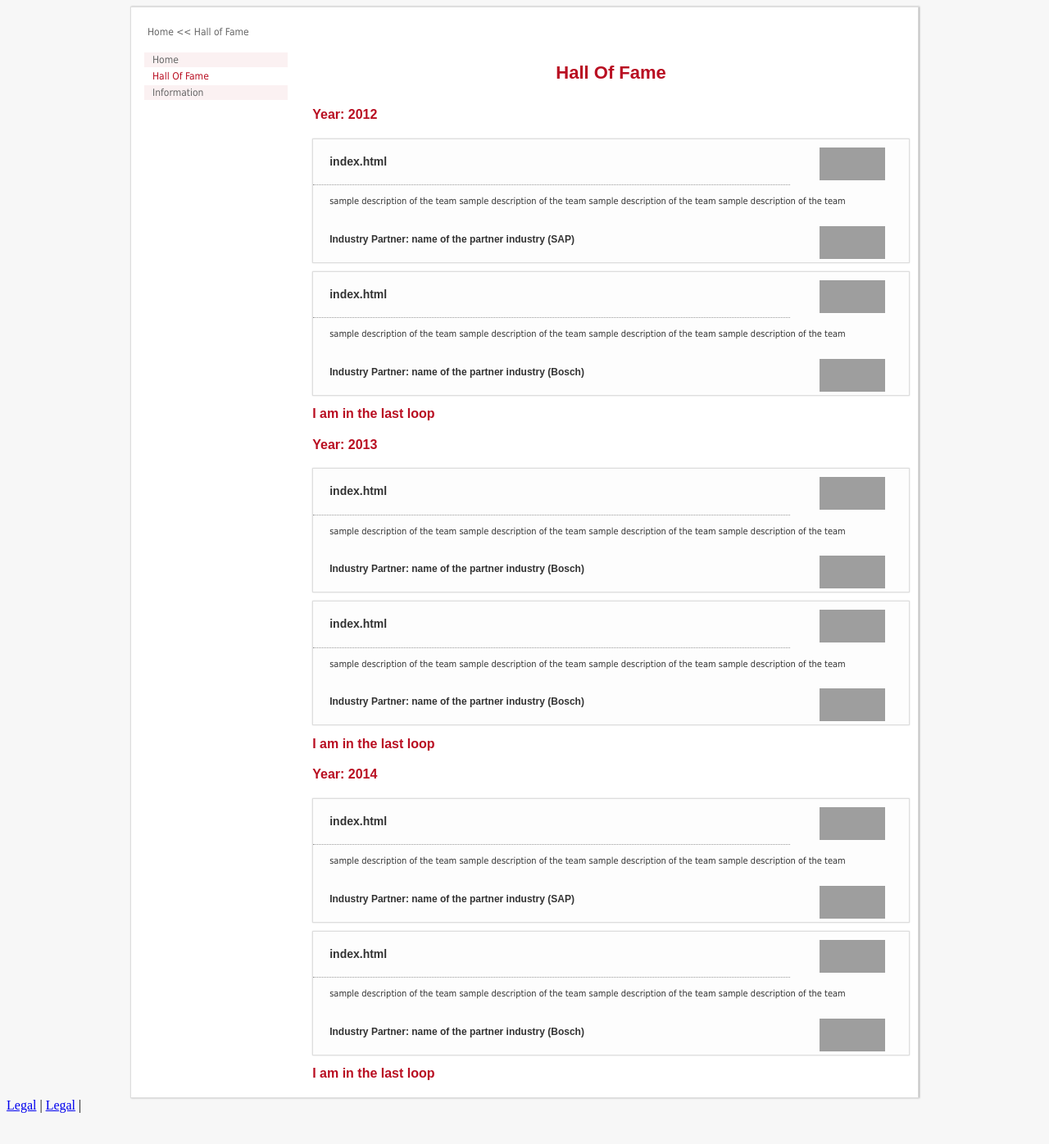
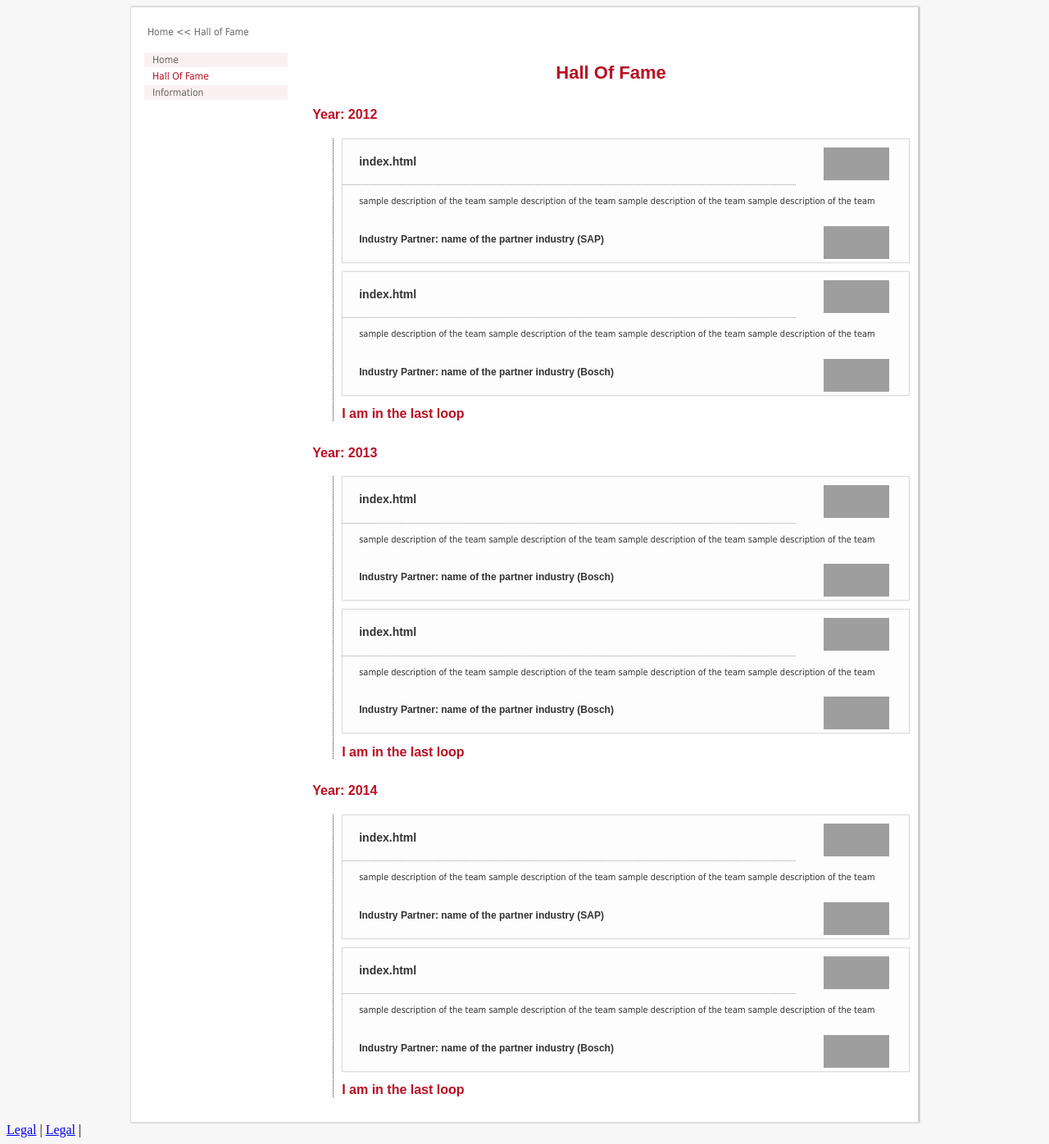
Before and after one commit to ankit09goyal/ankit09goyal.github.io, a Jekyll site: the page built from hof.html, in a window 1280 px wide. Shown: the whole page at 82% size. Built offline with Jekyll 4.4.1, drawn with Linux system fonts in a browser that asks for light colours; before the commit the page ends 1366 px from its top, so only the background shows below that; grey boxes are pictures that could not be loaded.

Commit message:
Update halloffame.html

```diff
--- a/_layouts/halloffame.html
+++ b/_layouts/halloffame.html
@@ -36,7 +36,7 @@ layout: home
                <div class="year">
                   <h2>Year: {{ page.year }}</h2>
                   <!-- div added only to add dotted line -->
-                  <div class"dottedLineDiv">
+                  <div class="dottedLineDiv">
               {% endif %}
 
                 <!-- single team contatiner starts -->
@@ -87,12 +87,11 @@ layout: home
           {% endif %}
         {% endif %}
       {% endfor %}
-                <h2>I am in the last loop</h2>
-                </div>
-                <!--div dotted line ends-->
-                </div>
-             <!-- div year ends -->
-
+    <h2>I am in the last loop</h2>
+    </div>
+    <!--div dotted line ends-->
+    </div>
+    <!-- div year ends -->
     {% endfor %}
 
  </div>
```
